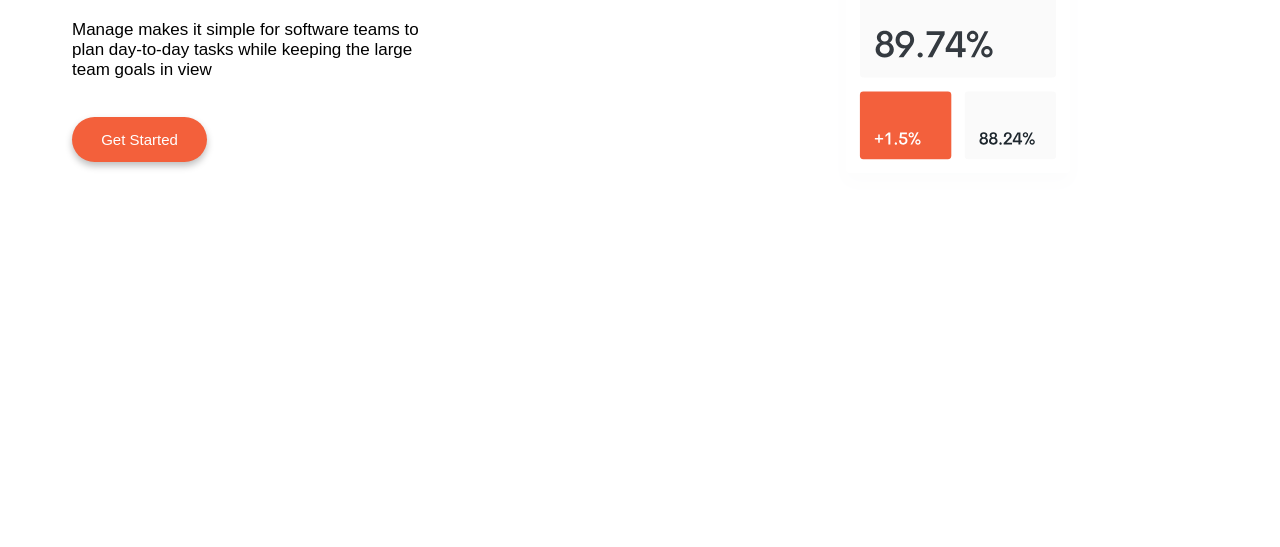
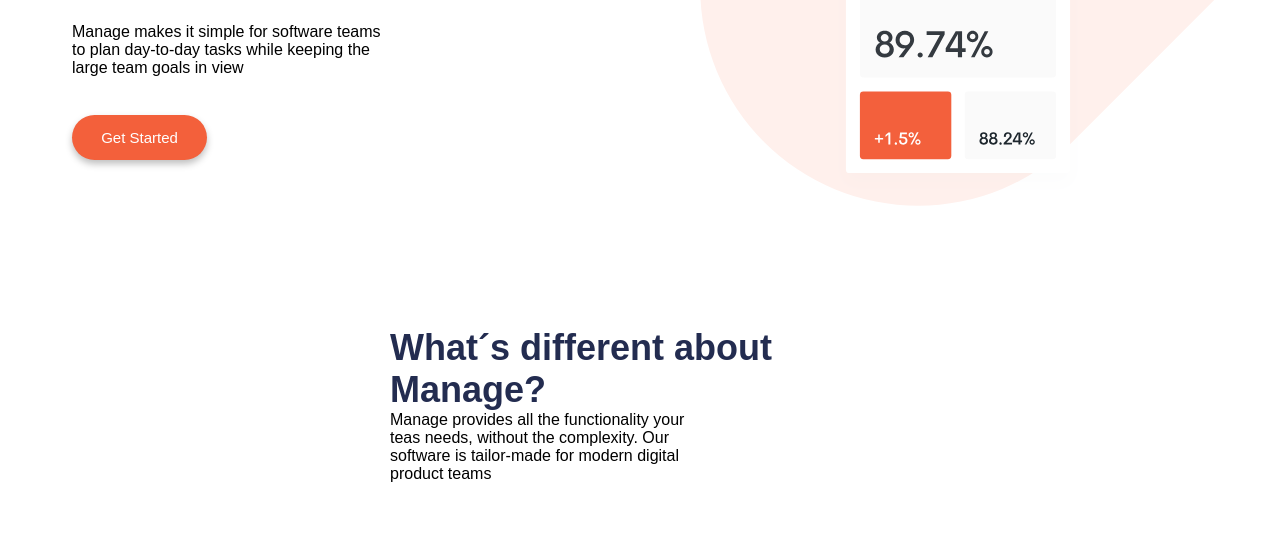
Before and after one commit to marcosamado/FRONT-END, a plain HTML site: page Examen Practico Final - FE1/index.html in a window 1280 px wide. Shown: the part 418-965 px from the top of the page. Before the commit the page ends 800 px from the top, so only its background shows below. Drawn offline with Linux system fonts and the light colour scheme.

Commit message:
atricle 1 listo , trabajando article 2

```diff
--- a/Examen Practico Final - FE1/css/style.css
+++ b/Examen Practico Final - FE1/css/style.css
@@ -5,15 +5,11 @@
 }
 body {
     font-family: Be vietnam, sans-serif;
+    background-image: url('../imagenes/bg-tablet-pattern.svg');
+    background-repeat: no-repeat;
+    background-position: 700px -190px;
+    /* background-position: 140% 160%; */
 }
-/* body div {
-    position: relative;
-}
-.fondo{
-    position: absolute;
-    left: 1000px;
-    top: -200px;
-} */
 /***** header *****/
 header {
     height: 100px;
@@ -43,7 +39,7 @@ ul {
     border-radius: 50px;
     box-shadow: 0px 4px 7px rgba(0, 0, 0, 0.25);
 }
-/***** Main  *****/
+/***** Main section 1 article 1 *****/
 article {
     display: flex;
     flex-direction: row;
@@ -60,10 +56,14 @@ section article div {
 h1 {
     color: #232C50;
     font-size: 58px;
-
 }
 section article div p {
-    font-size: 17px;
+    font-size: 16px;
     font-weight: 500;
-    width: 70%;
+    width: 65%;
 }
+/***** article 2 *****/
+h2 {
+    color: #232C50;
+    font-size: 36px;
+}
--- a/Examen Practico Final - FE1/index.html
+++ b/Examen Practico Final - FE1/index.html
@@ -11,14 +11,11 @@
     <title>Final</title>
 </head>
 <body>
-    <!-- <div>
-        <img class="fondo" src="./imagenes/bg-tablet-pattern.svg" alt="imagen de fondo">
-    </div> -->
     <header>
-        <div>
+        <!-- <div> -->
             <img src="imagenes/logo.svg" alt="Logo de empresa">
-        </div>
-        <div>
+        <!-- </div> -->
+        <!-- <div> -->
             <nav>
                 <ul type="none">
                     <li>Pricing</li>
@@ -28,7 +25,7 @@
                     <li>Community</li>
                 </ul>
             </nav>
-        </div>
+        <!-- </div> -->
         <div>
         <button class="botones">Get Started</button>
         </div>
@@ -46,6 +43,11 @@
                 </div>
             </article>
             <article>
+                <div>
+                    <h2>What´s different about Manage? </h2>
+                    <p>Manage provides all the functionality your
+                    teas needs, without the complexity. Our software is tailor-made for modern digital product teams</p>
+                </div>
 
             </article>
         </section>
```
